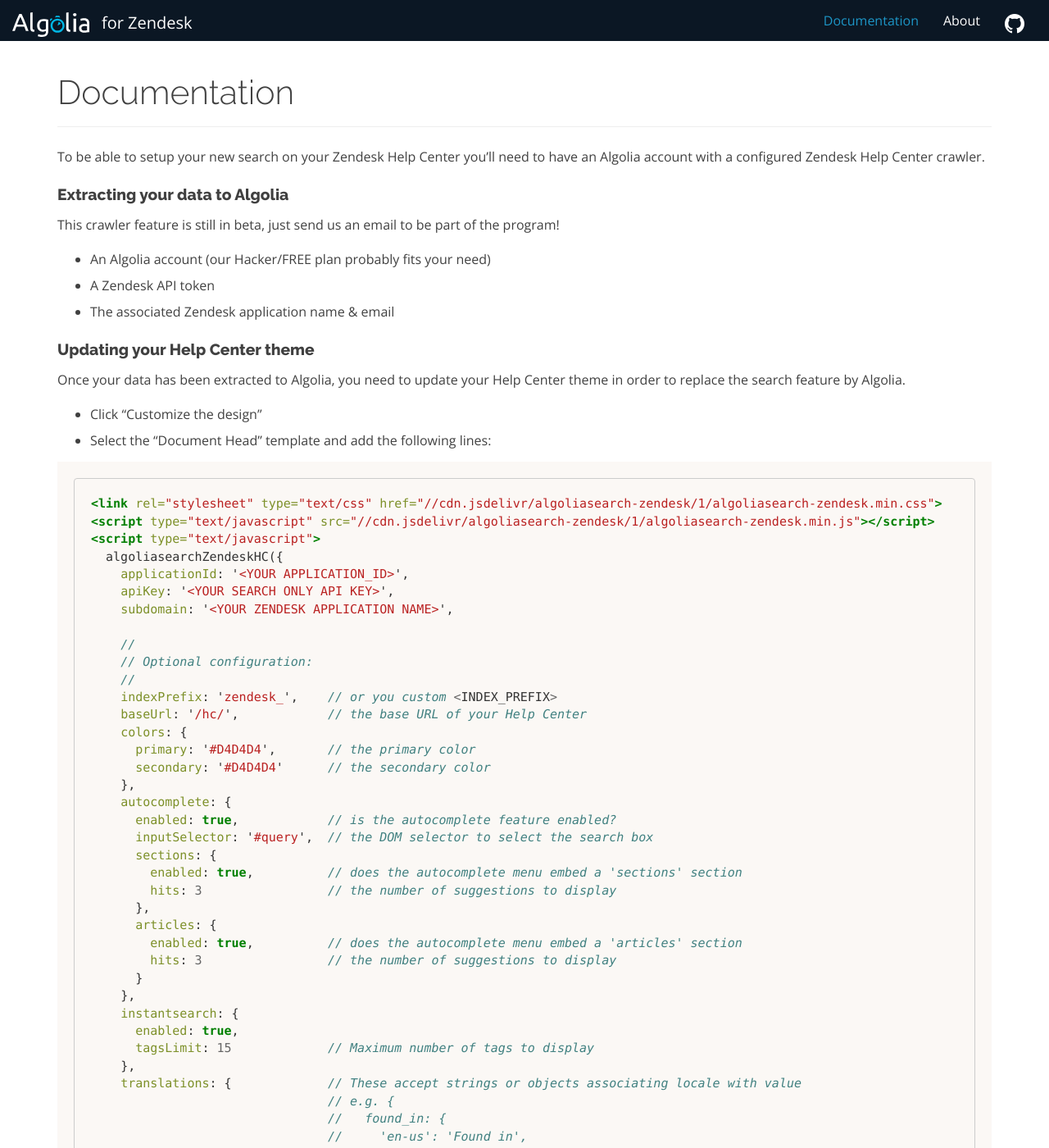
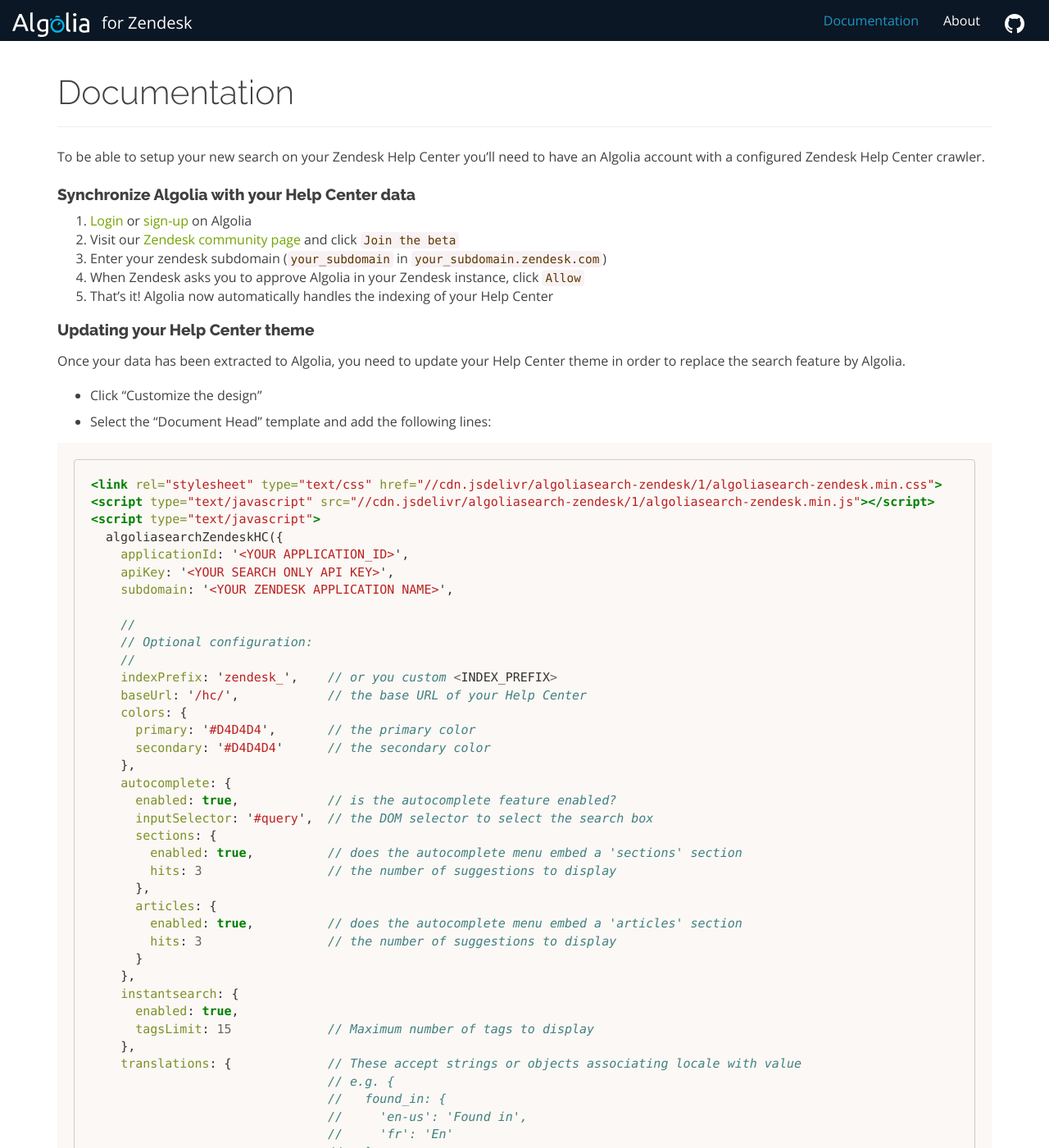
Before and after one commit to algolia/algoliasearch-zendesk, a Jekyll site: the page built from docs/documentation.md, in a window 1280 px wide and 1400 px high. Shown: the whole window at 82% size. Built offline with Jekyll 4.4.1, drawn with Linux system fonts in a browser that asks for light colours; nearby versions of some CDN libraries; comment, search, counter and statistics services are not loaded.

Commit message:
docs(README): Indexing reword

```diff
--- a/docs/css/_page.scss
+++ b/docs/css/_page.scss
@@ -20,3 +20,7 @@
 .CodeRay .code pre * {
   background: transparent !important;
 }
+
+code {
+  color: #5e3800;
+}
--- a/docs/documentation.md
+++ b/docs/documentation.md
@@ -7,13 +7,13 @@
 
 To be able to setup your new search on your Zendesk Help Center you'll need to have an Algolia account with a configured Zendesk Help Center crawler.
 
-### Extracting your data to Algolia
+### Synchronize Algolia with your Help Center data
 
-This crawler feature is still in beta, just send us an email to be part of the program!
-
- * An Algolia account (our Hacker/FREE plan probably fits your need)
- * A Zendesk API token
- * The associated Zendesk application name & email
+1. [Login](https://www.algolia.com/users/sign_in) or [sign-up](https://www.algolia.com/users/sign_up) on Algolia
+2. Visit our [Zendesk community page](https://www.community.algolia.com/zendesk/) and click `Join the beta`
+3. Enter your zendesk subdomain (`your_subdomain` in `your_subdomain.zendesk.com`)
+4. When Zendesk asks you to approve Algolia in your Zendesk instance, click `Allow`
+5. That's it! Algolia now automatically handles the indexing of your Help Center
 
 ### Updating your Help Center theme
 
```
Also changed, not shown: README.md.
